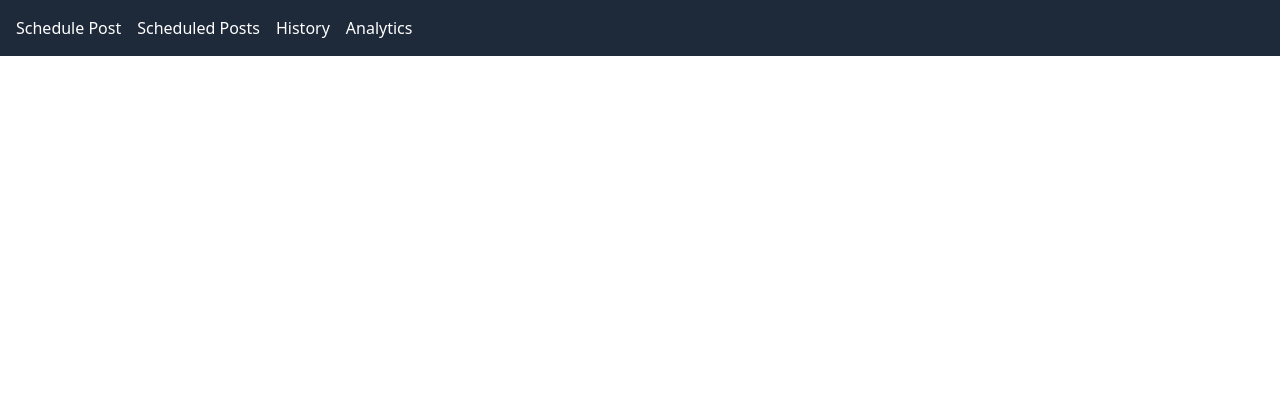
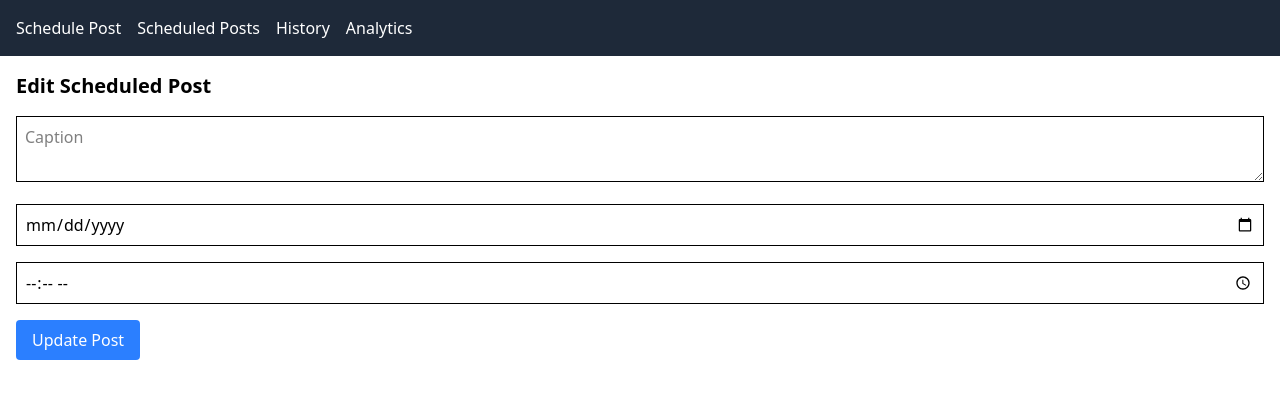
Before and after one commit to bandlapraharshitha/S69_praharshitha_capstone_postcron, a React (Vite) app in the folder client/: page /edit/1 in a window 1280 px wide. Shown: the top 398 px of the page. Built offline with nearby package versions, Linux system fonts and the light colour scheme; no server answers.

Commit message:
added edit and delete buttons

```diff
--- a/client/src/App.jsx
+++ b/client/src/App.jsx
@@ -6,6 +6,7 @@ import SchedulePost from "./pages/SchedulePost";
 import ScheduledPosts from "./pages/ScheduledPosts";
 import History from "./pages/History";
 import Analytics from "./pages/Analytics";
+import EditPost from "./pages/EditPost";
 
 const App = () => {
   return (
@@ -20,6 +21,7 @@ const App = () => {
         <Route path="/scheduled-posts" element={<ScheduledPosts />} />
         <Route path="/history" element={<History />} />
         <Route path="/analytics" element={<Analytics />} />
+        <Route path="/edit/:id" element={<EditPost />} />
       </Routes>
     </Router>
   );
--- /dev/null
+++ b/client/src/pages/EditPost.jsx
@@ -0,0 +1,84 @@
+import React, { useEffect, useState } from "react";
+import { useParams, useNavigate } from "react-router-dom";
+
+const EditPost = () => {
+  const { id } = useParams();
+  const navigate = useNavigate();
+
+  const [caption, setCaption] = useState("");
+  const [date, setDate] = useState("");
+  const [time, setTime] = useState("");
+
+  useEffect(() => {
+    const fetchPost = async () => {
+      const res = await fetch(`http://localhost:5000/api/scheduled-posts/${id}`);
+      const data = await res.json();
+      if (data.success) {
+        setCaption(data.post.caption);
+        const dt = new Date(data.post.scheduledAt);
+        setDate(dt.toISOString().slice(0, 10)); // yyyy-mm-dd
+        setTime(dt.toTimeString().slice(0, 5)); // hh:mm
+      }
+    };
+    fetchPost();
+  }, [id]);
+
+  const handleUpdate = async (e) => {
+    e.preventDefault();
+
+    try {
+      const res = await fetch(`http://localhost:5000/api/scheduled-posts/${id}`, {
+        method: "PUT",
+        headers: { "Content-Type": "application/json" },
+        body: JSON.stringify({ caption, date, time }),
+      });
+
+      const data = await res.json();
+
+      if (res.ok) {
+        alert("✅ Post updated!");
+        navigate("/scheduled-posts");
+      } else {
+        alert("❌ " + data.message);
+      }
+    } catch (error) {
+      console.error("Error updating post:", error.message);
+    }
+  };
+
+  return (
+    <div className="p-4">
+      <h2 className="text-xl font-bold mb-4">Edit Scheduled Post</h2>
+      <form onSubmit={handleUpdate} className="space-y-4">
+        <textarea
+          placeholder="Caption"
+          value={caption}
+          onChange={(e) => setCaption(e.target.value)}
+          className="border p-2 w-full"
+        />
+        <input
+          type="date"
+          value={date}
+          onChange={(e) => setDate(e.target.value)}
+          required
+          className="border p-2 w-full"
+        />
+        <input
+          type="time"
+          value={time}
+          onChange={(e) => setTime(e.target.value)}
+          required
+          className="border p-2 w-full"
+        />
+        <button
+          type="submit"
+          className="bg-blue-500 text-white px-4 py-2 rounded"
+        >
+          Update Post
+        </button>
+      </form>
+    </div>
+  );
+};
+
+export default EditPost;
--- a/client/src/pages/ScheduledPosts.jsx
+++ b/client/src/pages/ScheduledPosts.jsx
@@ -39,6 +39,30 @@ const ScheduledPosts = () => {
     });
   };
 
+  const handleDelete = async (postId) => {
+    const confirmDelete = window.confirm("Are you sure you want to delete this post?");
+    if (!confirmDelete) return;
+
+    try {
+      const res = await fetch(`http://localhost:5000/api/scheduled-posts/${postId}`, {
+        method: "DELETE",
+      });
+
+      const data = await res.json();
+
+      if (res.ok) {
+        alert("🗑️ Post deleted!");
+        // Refresh the list
+        setPosts((prev) => prev.filter((p) => p._id !== postId));
+      } else {
+        alert("❌ " + data.message);
+      }
+    } catch (error) {
+      console.error("Error deleting post:", error.message);
+    }
+  };
+
+
   return (
     <div className="p-4">
       <h2 className="text-2xl font-bold mb-4">Scheduled Posts</h2>
@@ -62,6 +86,18 @@ const ScheduledPosts = () => {
               <p className="text-sm text-gray-500">
                 <strong>Scheduled at:</strong> {formatDateTime(post.scheduledAt)}
               </p>
+              <button
+                onClick={() => window.location.href = `/edit/${post._id}`}
+                className="mt-2 bg-yellow-500 text-white px-3 py-1 rounded"
+              >
+                Edit
+              </button>
+              <button
+              onClick={() => handleDelete(post._id)}
+              className="mt-2 ml-2 bg-red-500 text-white px-3 py-1 rounded"
+              >
+                Delete
+              </button>
             </div>
           ))}
         </div>
```
Also changed, not shown: 3 other files (tests, documents, lock files or other folders).
